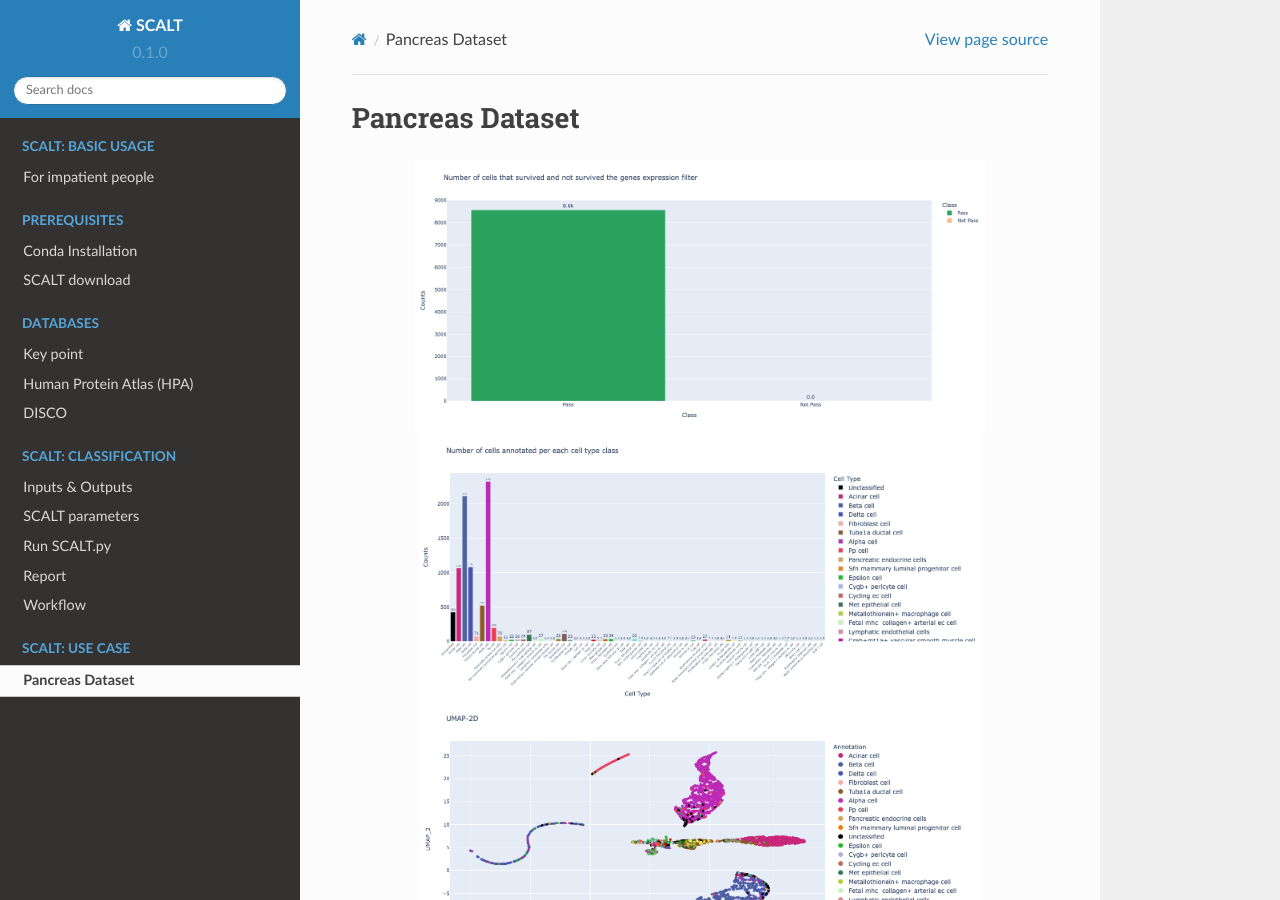
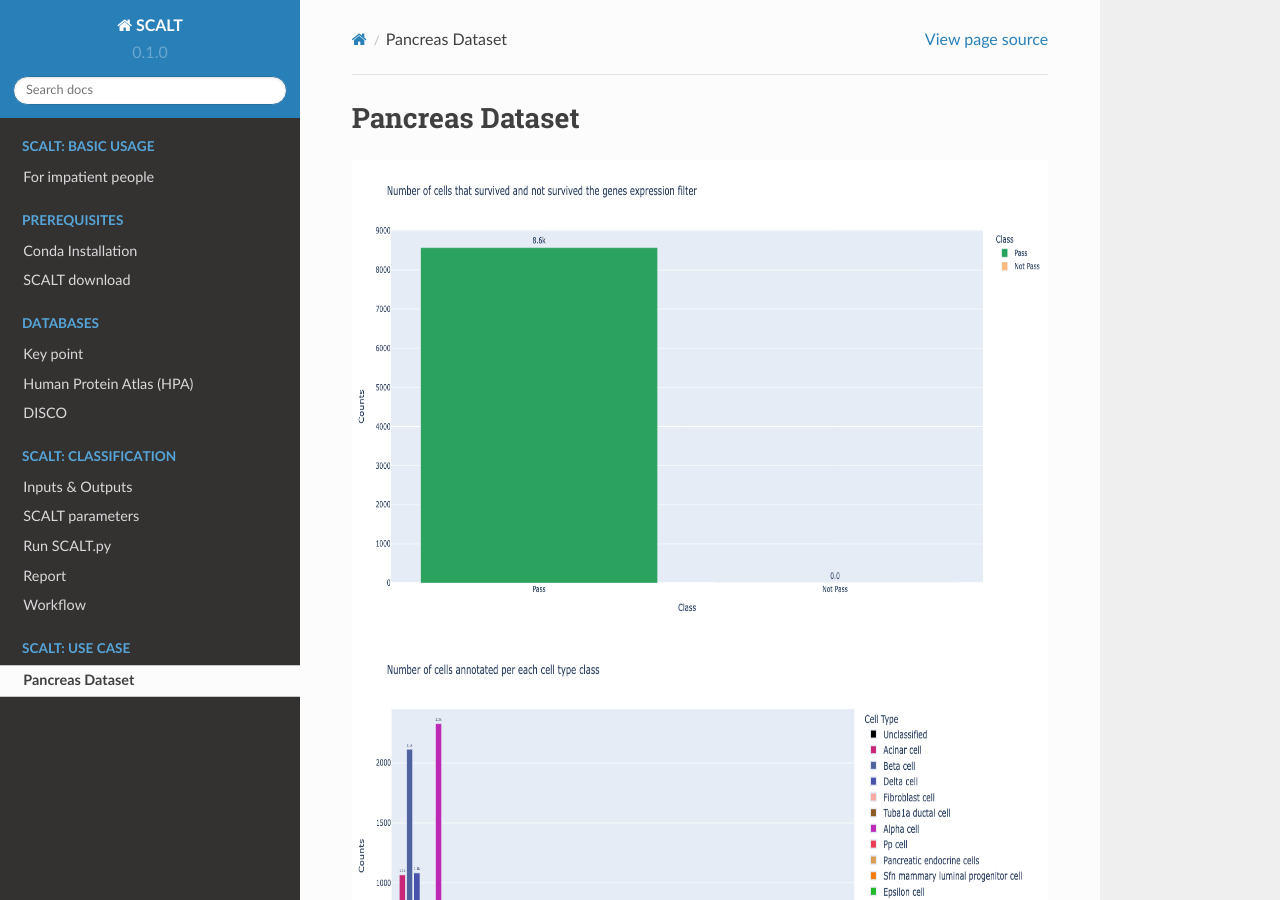
Before and after one commit to danitrave/CapitalCitiesGame, a Sphinx documentation site: the page built from docs/source/useCaseClassification.rst, in a window 1280 px wide and 900 px high. Built offline with Sphinx 7.4.7 and the Read the Docs theme 2.0.0, drawn with Linux system fonts in a browser that asks for light colours.

Commit message:
Update useCaseClassification.rst

```diff
--- a/docs/source/useCaseClassification.rst
+++ b/docs/source/useCaseClassification.rst
@@ -3,21 +3,21 @@ Pancreas Dataset
 
 .. figure:: pictures/baron_numberOfcell.png
    :align: center
-   :scale: 40%
+   :scale: 70%
 
 
 
 .. figure:: pictures/cell_types_baron.png
    :align: center
-   :scale: 40%
+   :scale: 70%
 
 
 
 .. figure:: pictures/umap2d.png
    :align: center
-   :scale: 40%
+   :scale: 70%
 
 
 .. figure:: pictures/umap3d.png
    :align: center
-   :scale: 40%
+   :scale: 70%
```
